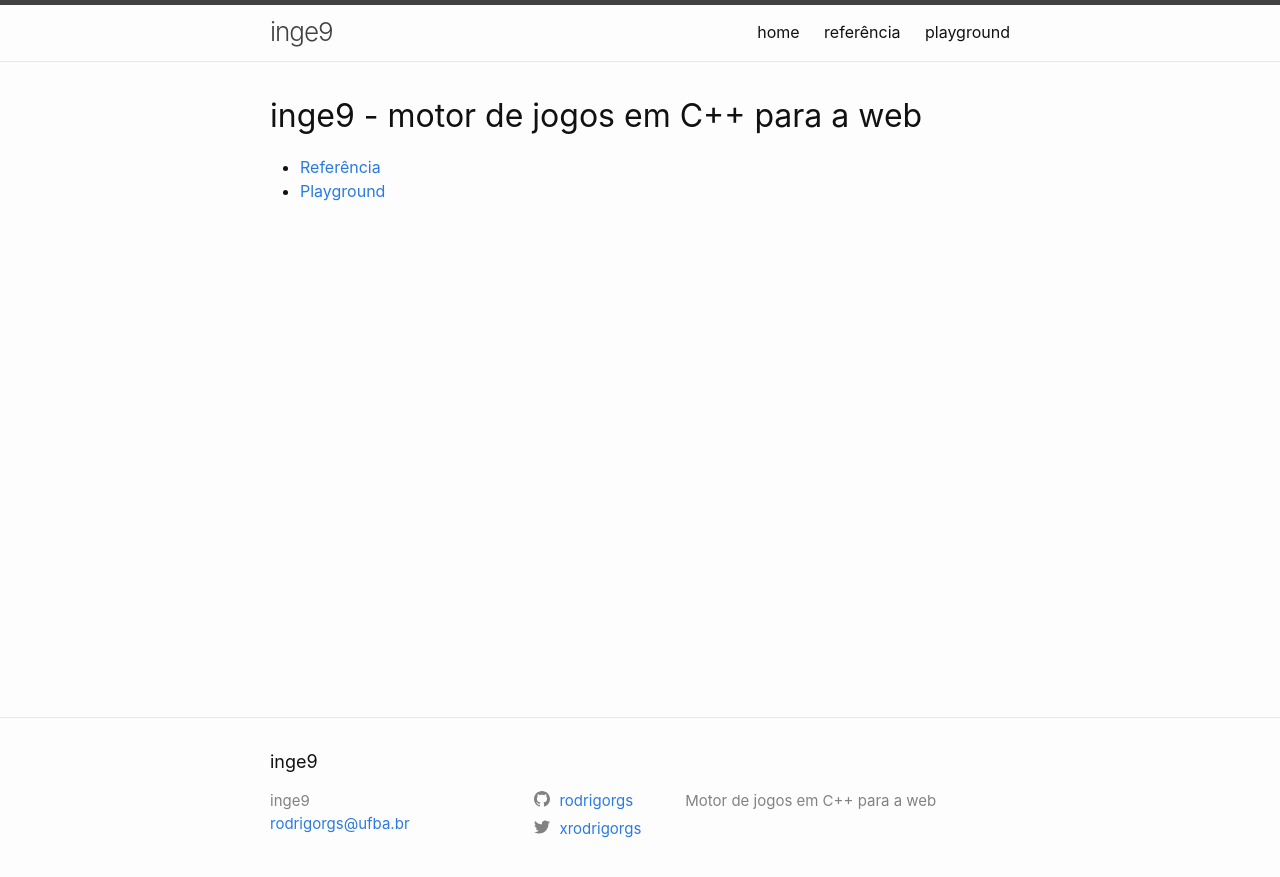
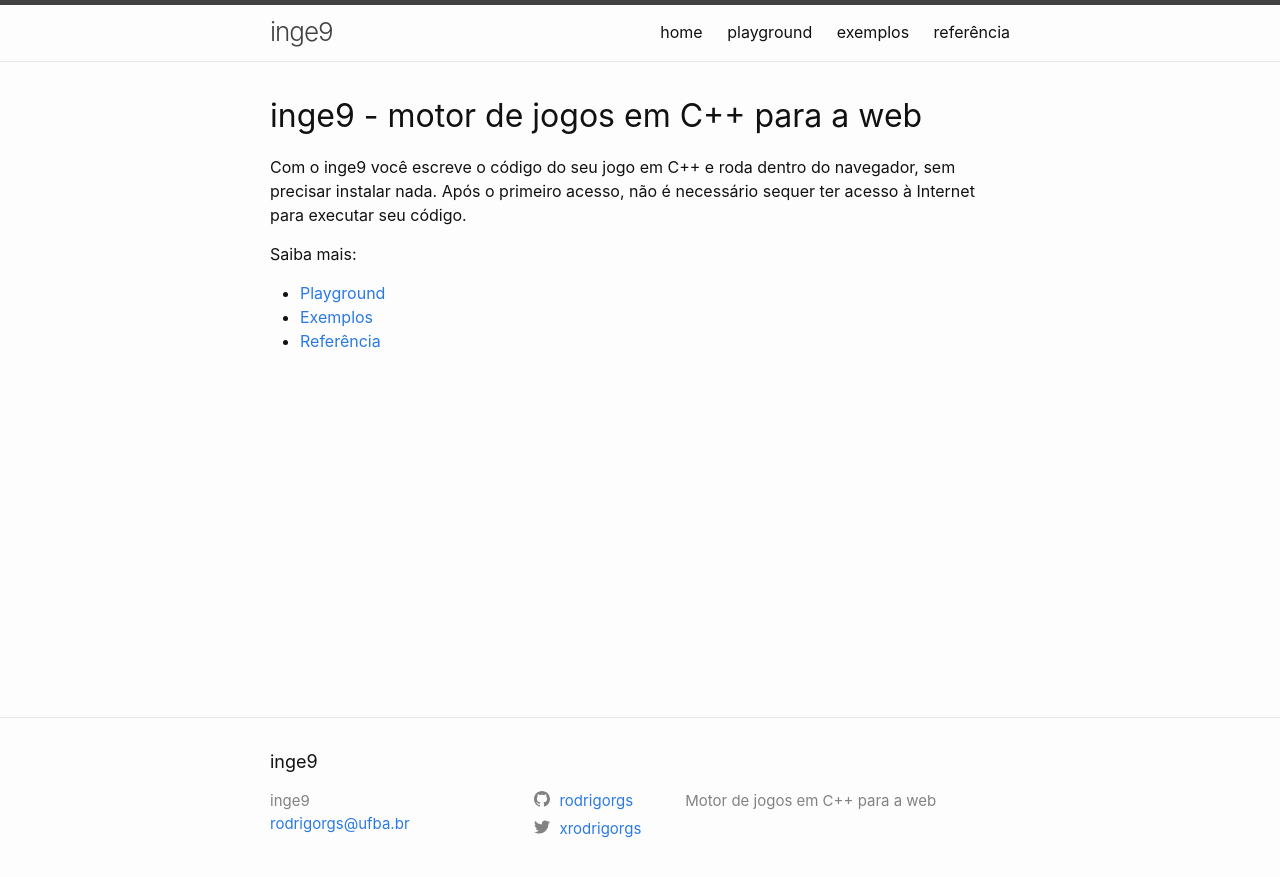
Before and after one commit to rodrigorgs/inge9, a Jekyll site: the page built from index.md, in a window 1280 px wide. Shown: the top 877 px of the page. Built offline with Jekyll 4.4.1, drawn with Linux system fonts in a browser that asks for light colours.

Commit message:
Add examples

```diff
--- a/_includes/header.html
+++ b/_includes/header.html
@@ -18,8 +18,9 @@
 
         <div class="trigger">
             <a class="page-link" href="{{ "/" | relative_url }}">home</a>
+            <a class="page-link" href="{{ "playground" | relative_url }}">playground</a>
+            <a class="page-link" href="{{ "exemplos" | relative_url }}">exemplos</a>
             <a class="page-link" href="{{ "referencia" | relative_url }}">referência</a>
-            <a class="page-link" href="{{ "playground" | relative_url }}">playground</a>
         </div>
       </nav>
     {%- endif -%}
--- a/index.md
+++ b/index.md
@@ -6,5 +6,10 @@ layout: home
 title: inge9 - motor de jogos em C++ para a web
 ---
 
+Com o inge9 você escreve o código do seu jogo em C++ e roda dentro do navegador, sem precisar instalar nada. Após o primeiro acesso, não é necessário sequer ter acesso à Internet para executar seu código.
+
+Saiba mais:
+
+- [Playground](playground)
+- [Exemplos](exemplos)
 - [Referência](referencia)
-- [Playground](playground)
```
Also changed, not shown: exemplos.md (added, +54 -0 lines), playground.md (+1 -1 lines).
